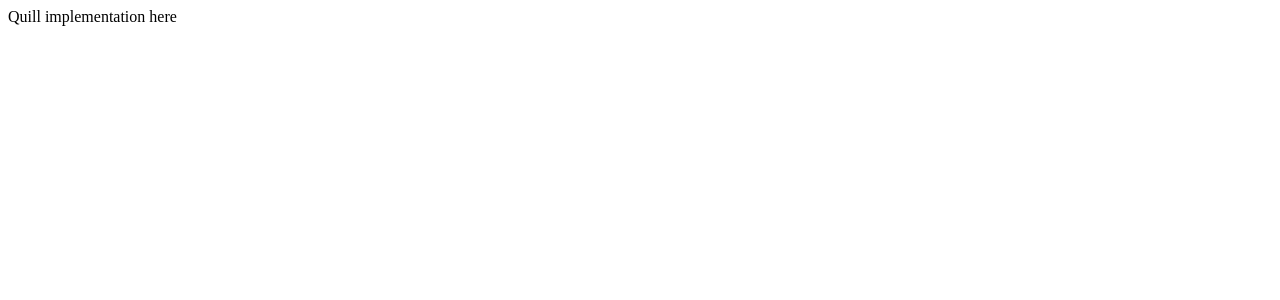
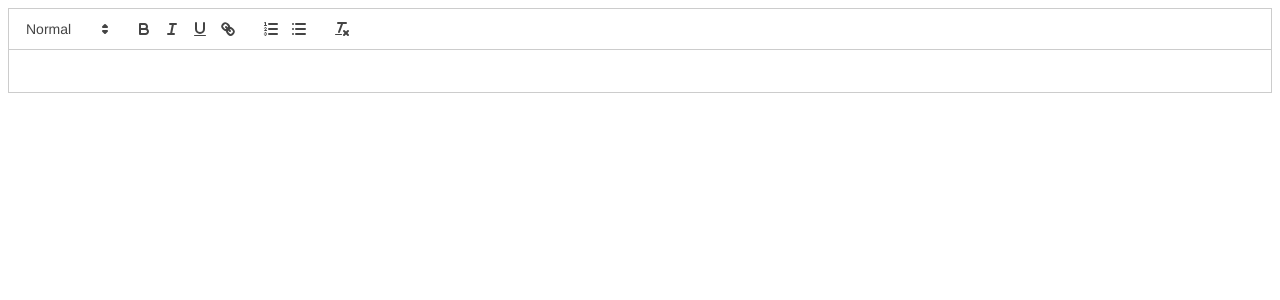
Before and after one commit to DharamveerSinghGrewal/easy-docs, a React (Vite) app in the folder client/: page / in a window 1280 px wide. Shown: the top 300 px of the page. Built offline with nearby package versions, Linux system fonts and the light colour scheme.

Commit message:
Integrated Quill Text Editor

```diff
--- a/client/src/TextEditor.jsx
+++ b/client/src/TextEditor.jsx
@@ -1,9 +1,26 @@
-import React from 'react'
+import React, { useCallback} from 'react'
+import Quill from 'quill'
+import "quill/dist/quill.snow.css"
 
 export default function TextEditor() {
-  return (
-    <div>
-      Quill implementation here
-    </div>
-  )
+  const setupQuillDOM
+   = useCallback(quillWrapper=>{
+
+  if(quillWrapper== null) return
+
+  //Remove any existing Quill DOMs to avoid duplicates
+  quillWrapper.innerHTML = ''
+
+  //create a new div to act as the container for Quill instance
+  const quillContainer = document.createElement('div')
+  quillWrapper.append(quillContainer)
+
+  // Initialize Quill editor instance in the container with the "snow" theme
+  new Quill(quillContainer, {theme: "snow"})
+  },[])
+
+  return <div id="quillWrapper" ref={setupQuillDOM
+
+  }> </div>
+
 }
```
